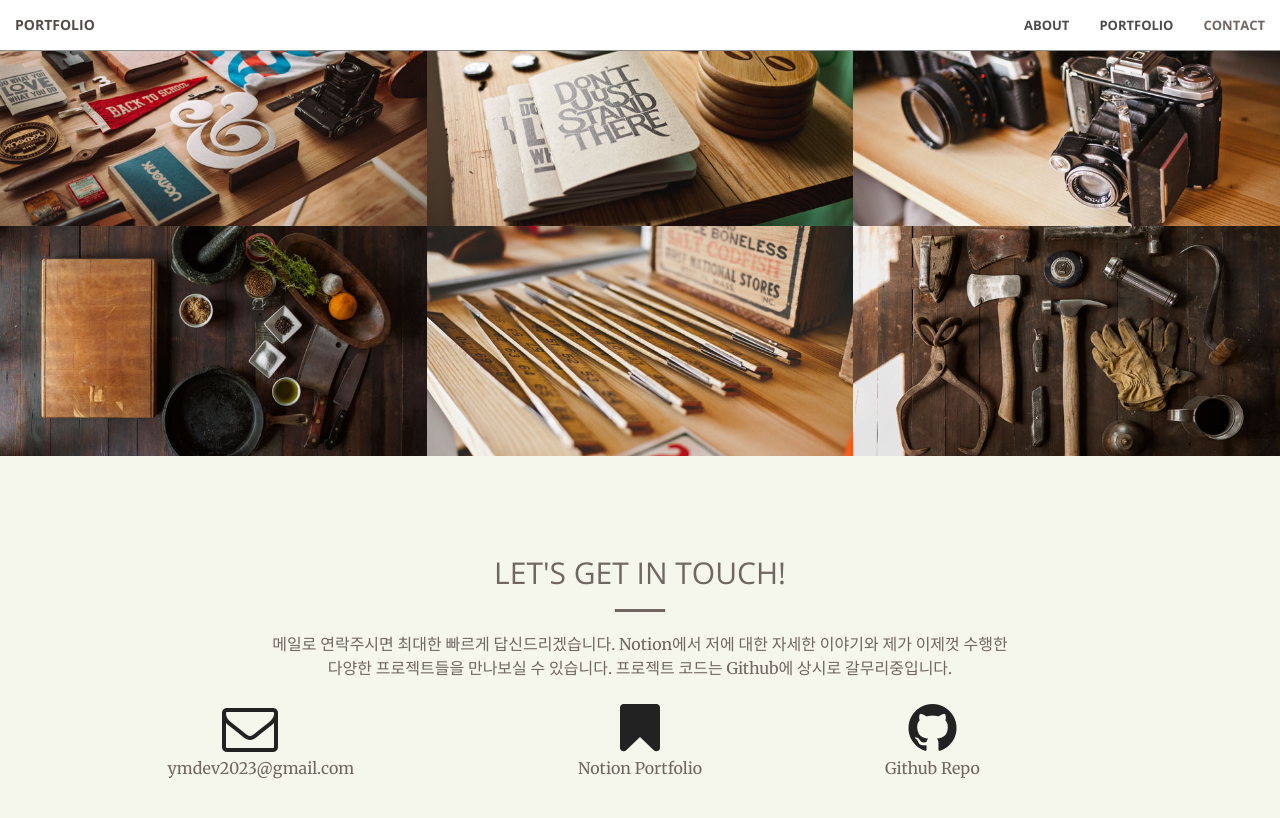
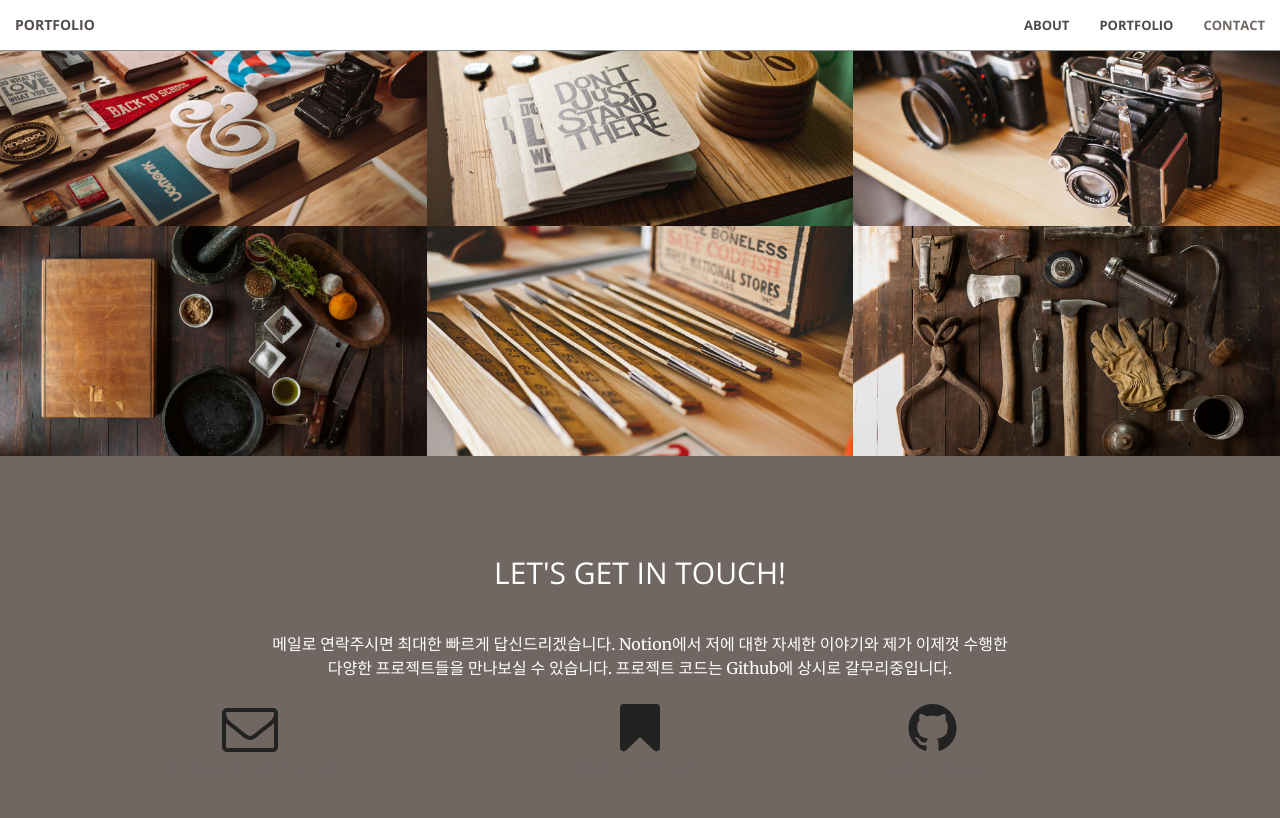
Before and after one commit to ymdev2023/ymdev2023.github.io, a Jekyll site: the page built from index.html, in a window 1280 px wide and 900 px high, scrolled down 3078 px. Shown: the top 818 px of the window. Built offline with Jekyll 4.4.1, drawn with Linux system fonts in a browser that asks for light colours.

Commit message:
Update contact.html

```diff
--- a/_includes/contact.html
+++ b/_includes/contact.html
@@ -1,4 +1,4 @@
-<section id="contact" class="bg-primary2">
+<section id="contact" class="bg-primary">
     <div class="container">
         <div class="row">
             <div class="col-lg-8 col-lg-offset-2 text-center">
```
